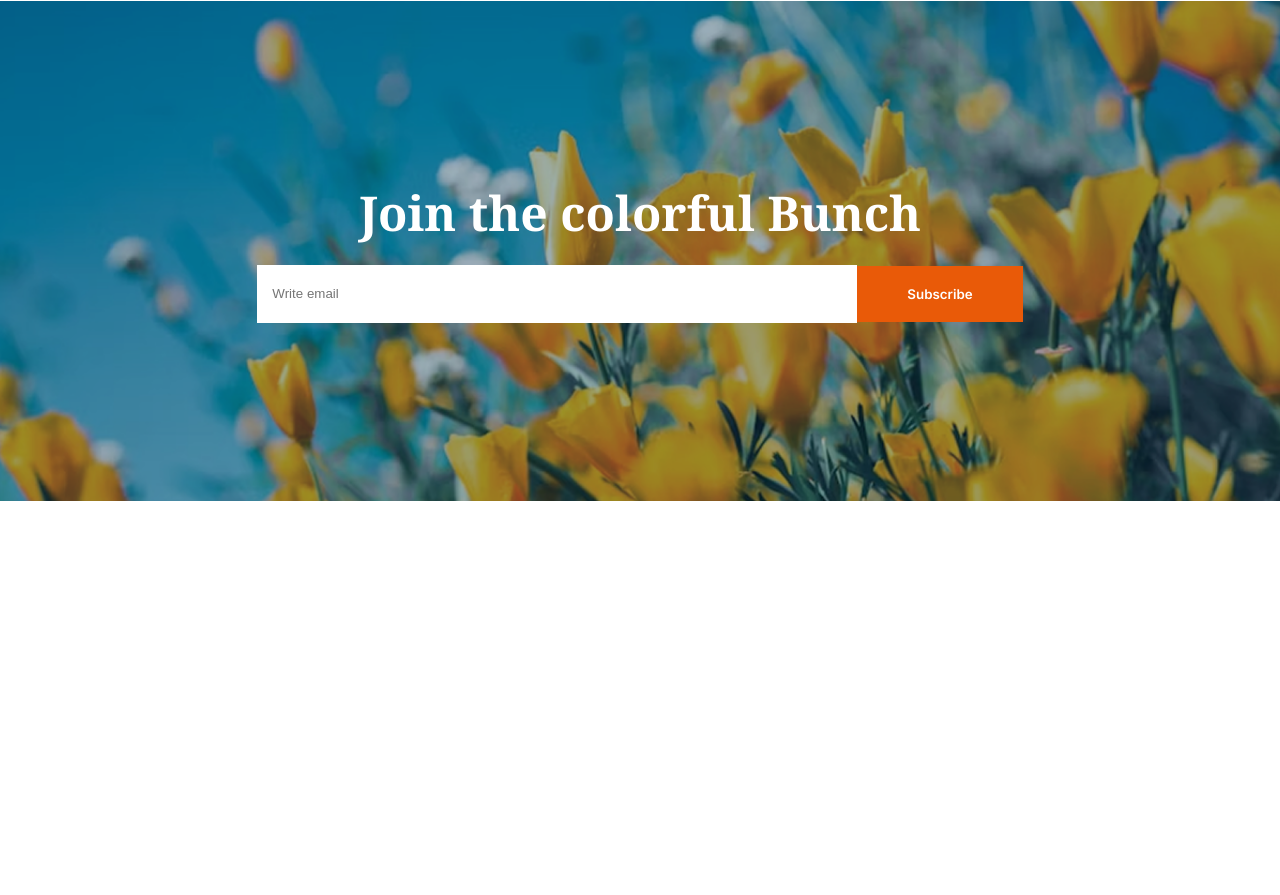
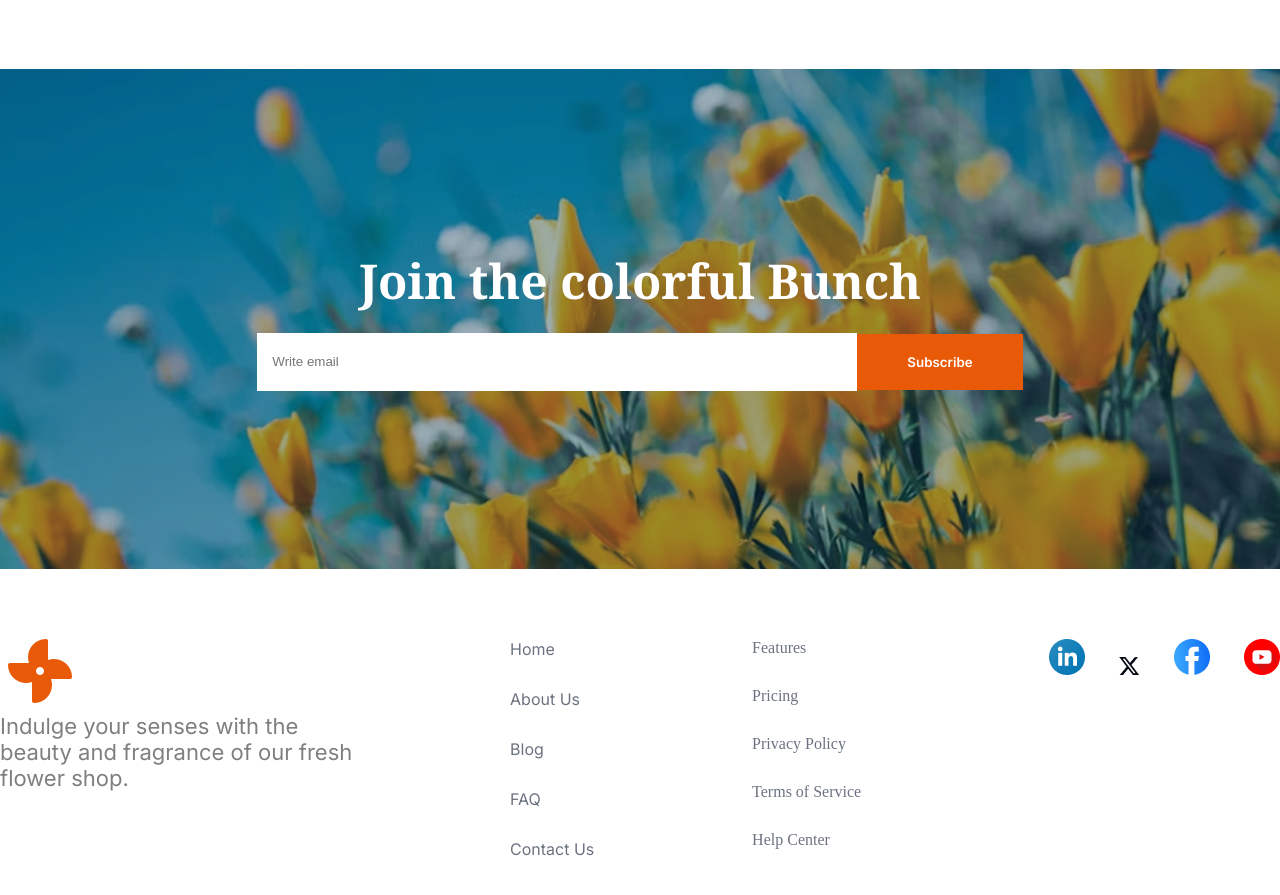
Before and after one commit to Mr-Shahadat321/assignment-2, a plain HTML site: page index.html in a window 1280 px wide. Shown: the part 2695-3590 px from the top of the page. Before the commit the page ends 3266 px from the top, so only its background shows below. Drawn offline with Linux system fonts and the light colour scheme.

Commit message:
make footer and responsive

```diff
--- a/index.html
+++ b/index.html
@@ -53,7 +53,7 @@
         </ul>
       </nav>
 
-      <div class="nav-banner container-measure">
+       <div class="nav-banner container-measure">
         <div class="nav-banner-left">
           <h1 class="nav-title noto-serif-regular">
             ALWAYS <span class="fress">FRESH <br />FLOWERS</span>
@@ -73,7 +73,7 @@
 
     <main>
       <!--plant-section  -->
-      <section class="plant-section container-measure">
+       <section class="plant-section container-measure">
         <div class="plant-content">
           <h1 class="plant-header noto-serif-regular">
             <span class="our">Our</span> Plants
@@ -134,7 +134,7 @@
             <button class="card-btn">ADD TO CART</button>
           </div>
         </div>
-      </section>
+      </section> -->
 
       <!-- plant-lover-section -->
       <section class="plants-lover-section container-measure">
@@ -200,17 +200,57 @@
       <!-- joint-colorfull-section -->
       <section class="join-colorfull-section">
         <div class="join-colorfull-details">
-         <h2 class="joint-heading noto-serif-regular">Join the colorful Bunch</h2>
-         <div class="joint-submission">
-          <input type="email" class="input-email" name="email" id="" placeholder="Write email">
-           <button class="btn inter-regular">Subscribe</button>
-
-         </div>
+          <h2 class="joint-heading noto-serif-regular">
+            Join the colorful Bunch
+          </h2>
+          <div class="joint-submission">
+            <input
+              type="email"
+              class="input-email"
+              name="email"
+              id=""
+              placeholder="Write email"
+            />
+            <button class="btn inter-regular">Subscribe</button>
+          </div>
         </div>
       </section>
     </main>
 
+    <footer class="footer-container container-measure">
+      <div class="footer-left">
+        <i class="fa-solid fa-fan"></i>
+        <p class="footer-left-description inter-regular">
+          Indulge your senses with the <br> beauty and fragrance of our fresh <br>flower
+          shop.
+        </p>
+      </div>
 
-    <footer></footer>
+      <div class="first-list">
+        <ul class="list-1 inter-regular">
+          <li><a href="">Home</a></li>
+          <li><a href="">About Us</a></li>
+          <li><a href="">Blog</a></li>
+          <li><a href="">FAQ</a></li>
+          <li><a href="">Contact Us</a></li>
+        </ul>
+      </div>
+
+      <div class="second-list">
+        <ul class="list-2">
+          <li><a href="">Features</a></li>
+          <li><a href="">Pricing</a></li>
+          <li><a href="">Privacy Policy</a></li>
+          <li><a href="">Terms of Service</a></li>
+          <li><a href="">Help Center</a></li>
+        </ul>
+      </div>
+      <div class="footer-icon">
+        <img src="./assets/icon-linkedin.png" alt="">
+        <img src="./assets/icon-twitter.png" alt="">
+        <img src="./assets/icon-facebook.png" alt="">
+        <img src="./assets/icon-youtube.png" alt="">
+      </div>
+    </footer>
   </body>
 </html>
--- a/styles/style.css
+++ b/styles/style.css
@@ -296,6 +296,55 @@ h2 .shop {
 
 }
 
+/* footer-section */
+.footer-container {
+    display: flex;
+    justify-content: space-between;
+}
+.footer-left .fa-solid {
+    font-size: 4rem;
+    color: #E95A08;
+    margin-bottom: 10px;
+}
+.footer-left-description {
+    font-size: 22px;
+    color: #00000080;
+}
+
+.list-1 {
+    display: flex;
+    flex-direction: column;
+    gap: 30px;
+}
+.list-1 li {
+    list-style: none;
+}
+
+.list-1 li a {
+    text-decoration: none;
+    color: #6B7280;
+}
+
+.list-2 {
+    display: flex;
+    flex-direction: column;
+    gap: 30px;
+}
+
+.list-2 li {
+    list-style: none;
+}
+.list-2 li a {
+    text-decoration: none;
+     color: #6B7280;
+}
+
+.footer-icon img{
+    margin-left: 30px;
+    text-align: center;
+
+}
+
 
 
 /* media-responsive- */
@@ -307,11 +356,17 @@ h2 .shop {
     .nav-list-3 {
         display: none;
     }
+    .nav-bar {
+
+    }
 
     /* nav-banner */
     .nav-banner {
         flex-direction: column-reverse;
         margin: 50px auto;
+    }
+    .nav-banner-left{
+        padding-left: 15px;
     }
 
     .nav-title {
@@ -358,5 +413,14 @@ h2 .shop {
      .btn {
         padding: 21px 35px;
      }
+    /* footer-section */
+    .footer-container {
+        width: 100%;
+        flex-direction: column;
+        padding-left: 20px;
 
+    }
+    .footer-icon {
+        padding-top: 20px;
+    }
 }
```
